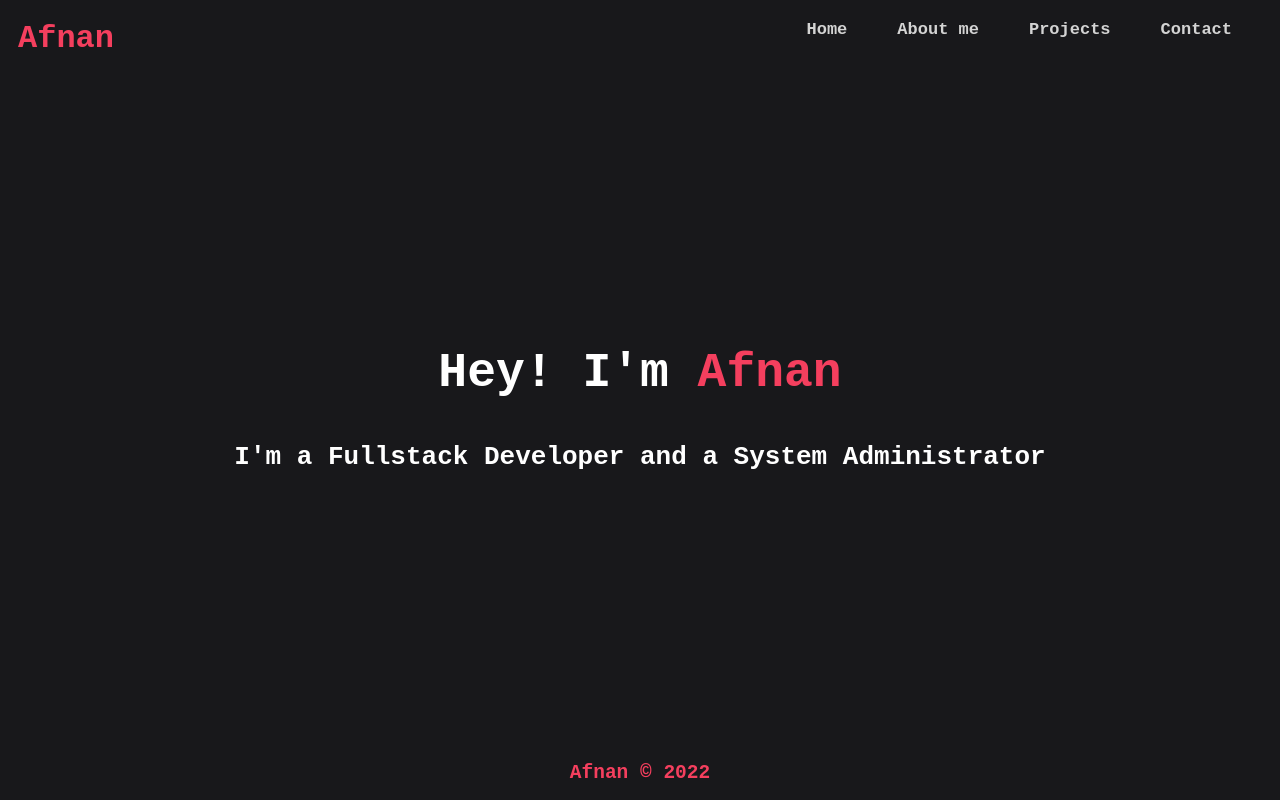
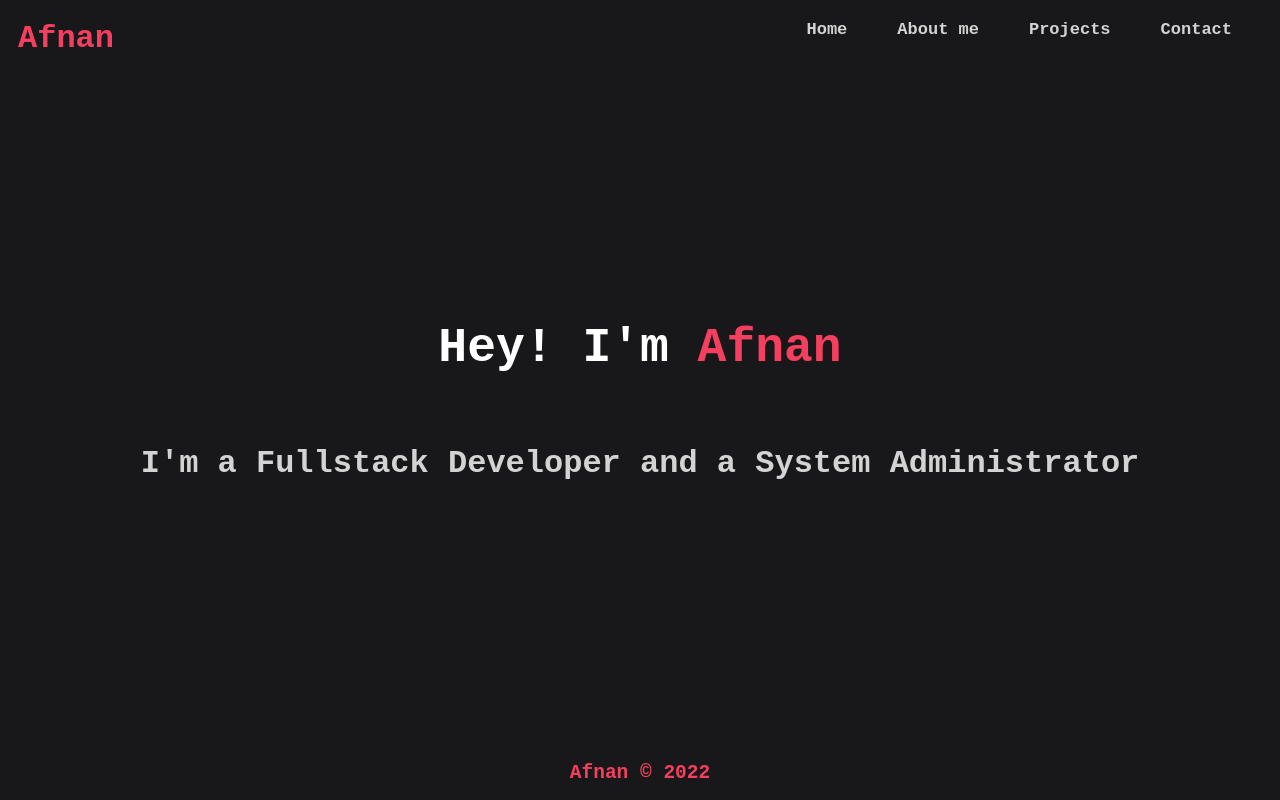
Before and after one commit to afnan007a/Portfolio-NextJS, a Next.js app: page / in a window 1280 px wide. Built offline with nearby package versions, Linux system fonts and the light colour scheme.

Commit message:
Update index.js

```diff
--- a/pages/index.js
+++ b/pages/index.js
@@ -36,7 +36,7 @@ export default function Home() {
         </h1>
         <h1>
           <code>
-         <strong>I'm a Fullstack Developer and a System Administrator</strong>
+         <strong><p>I'm a Fullstack Developer and a System Administrator</p></strong>
           </code>
         </h1>
       </main>
```
